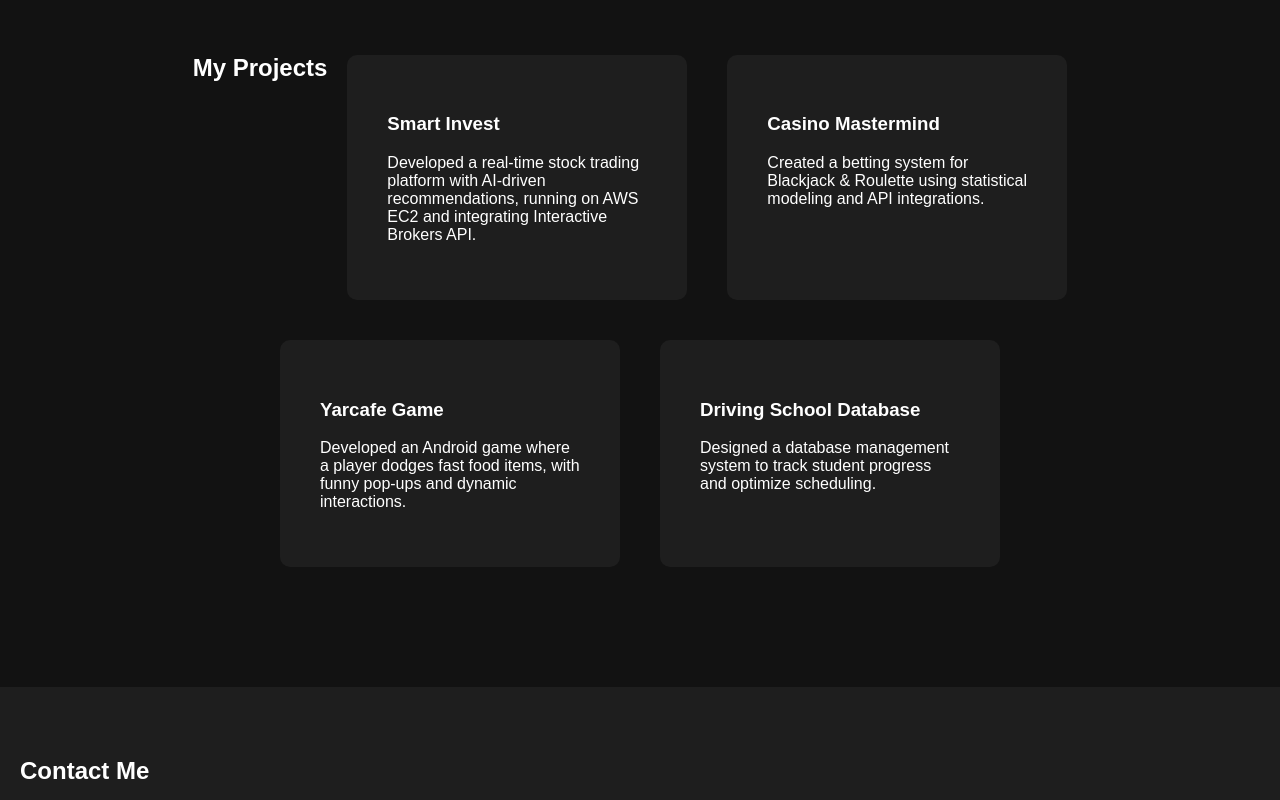
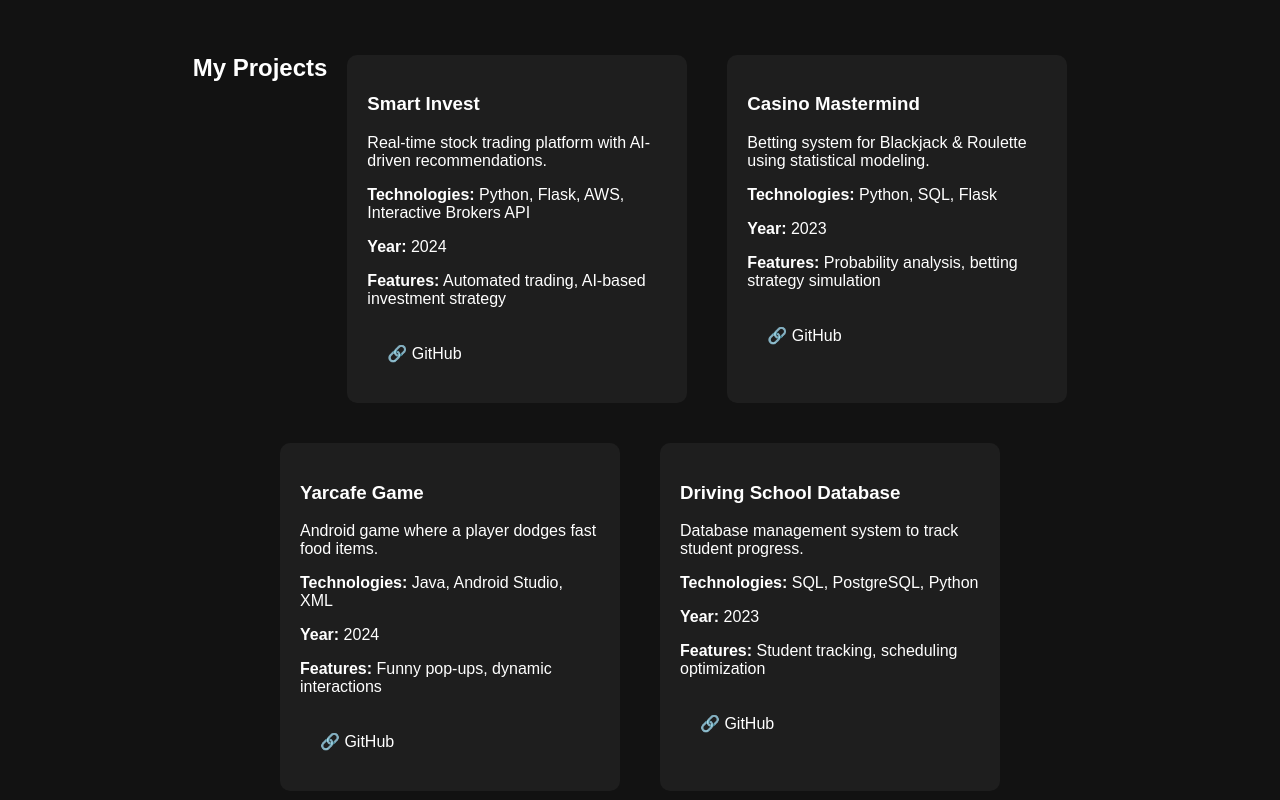
Before and after one commit to arielhalevy123/portfolio-backend, a website: page public/index.html in a window 1280 px wide. Shown: the part 960-1760 px from the top of the page. Drawn offline with nearby package versions, Linux system fonts and the light colour scheme; no server answers.

Commit message:
Updated project details and UI improvements

```diff
--- a/public/index.html
+++ b/public/index.html
@@ -55,29 +55,49 @@
 
     <section class="projects" id="projects" data-aos="fade-up">
         <h2>My Projects</h2>
-        <div class="project-card">
-            <a href="https://github.com/arielhalevy123/SmartInvest">
-                <h3>Smart Invest</h3>
-                <p>Developed a real-time stock trading platform with AI-driven recommendations, running on AWS EC2 and integrating Interactive Brokers API.</p>
-            </a>
+
+        <div class="project-card" onmouseover="showDetails(this)" onmouseleave="hideDetails(this)">
+            <h3>Smart Invest</h3>
+            <p>Real-time stock trading platform with AI-driven recommendations.</p>
+            <div class="project-details">
+                <p><strong>Technologies:</strong> Python, Flask, AWS, Interactive Brokers API</p>
+                <p><strong>Year:</strong> 2024</p>
+                <p><strong>Features:</strong> Automated trading, AI-based investment strategy</p>
+                <a href="https://github.com/arielhalevy123/SmartInvest" target="_blank">🔗 GitHub</a>
+            </div>
         </div>
-        <div class="project-card">
-            <a href="https://github.com/arielhalevy123/CasinoMastermind">
-                <h3>Casino Mastermind</h3>
-                <p>Created a betting system for Blackjack & Roulette using statistical modeling and API integrations.</p>
-            </a>
+
+        <div class="project-card" onmouseover="showDetails(this)" onmouseleave="hideDetails(this)">
+            <h3>Casino Mastermind</h3>
+            <p>Betting system for Blackjack & Roulette using statistical modeling.</p>
+            <div class="project-details">
+                <p><strong>Technologies:</strong> Python, SQL, Flask</p>
+                <p><strong>Year:</strong> 2023</p>
+                <p><strong>Features:</strong> Probability analysis, betting strategy simulation</p>
+                <a href="https://github.com/arielhalevy123/CasinoMastermind" target="_blank">🔗 GitHub</a>
+            </div>
         </div>
-        <div class="project-card">
-            <a href="https://github.com/arielhalevy123/cafe_game">
-                <h3>Yarcafe Game</h3>
-                <p>Developed an Android game where a player dodges fast food items, with funny pop-ups and dynamic interactions.</p>
-            </a>
+
+        <div class="project-card" onmouseover="showDetails(this)" onmouseleave="hideDetails(this)">
+            <h3>Yarcafe Game</h3>
+            <p>Android game where a player dodges fast food items.</p>
+            <div class="project-details">
+                <p><strong>Technologies:</strong> Java, Android Studio, XML</p>
+                <p><strong>Year:</strong> 2024</p>
+                <p><strong>Features:</strong> Funny pop-ups, dynamic interactions</p>
+                <a href="https://github.com/arielhalevy123/cafe_game" target="_blank">🔗 GitHub</a>
+            </div>
         </div>
-        <div class="project-card">
-            <a href="https://github.com/arielhalevy123/arielhalevy_uribarzilay">
-                <h3>Driving School Database</h3>
-                <p>Designed a database management system to track student progress and optimize scheduling.</p>
-            </a>
+
+        <div class="project-card" onmouseover="showDetails(this)" onmouseleave="hideDetails(this)">
+            <h3>Driving School Database</h3>
+            <p>Database management system to track student progress.</p>
+            <div class="project-details">
+                <p><strong>Technologies:</strong> SQL, PostgreSQL, Python</p>
+                <p><strong>Year:</strong> 2023</p>
+                <p><strong>Features:</strong> Student tracking, scheduling optimization</p>
+                <a href="https://github.com/arielhalevy123/arielhalevy_uribarzilay" target="_blank">🔗 GitHub</a>
+            </div>
         </div>
     </section>
 
--- a/public/script.js
+++ b/public/script.js
@@ -88,3 +88,14 @@
     }
     type();
 }
+function showDetails(projectCard) {
+    const details = projectCard.querySelector(".project-details");
+    details.style.opacity = "1";
+    details.style.transform = "translateY(0)";
+}
+
+function hideDetails(projectCard) {
+    const details = projectCard.querySelector(".project-details");
+    details.style.opacity = "0";
+    details.style.transform = "translateY(20px)";
+}
```
